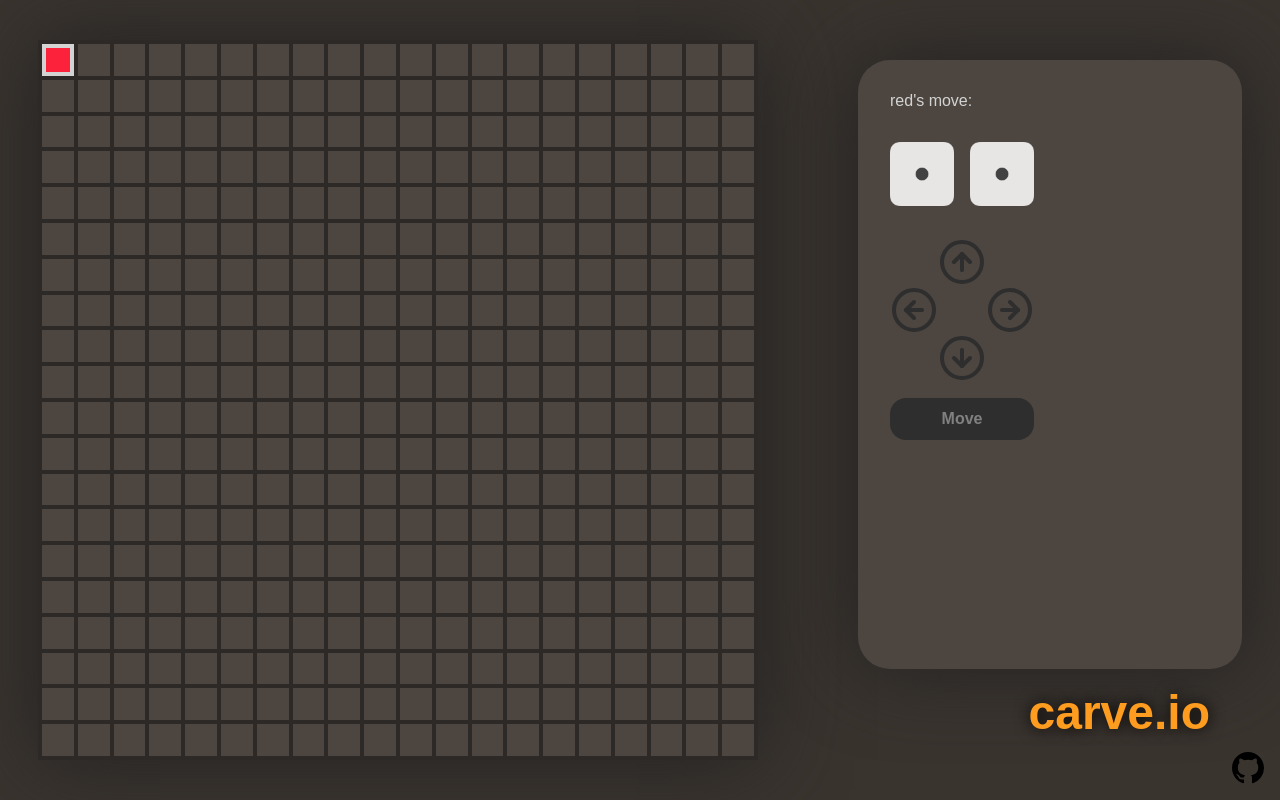
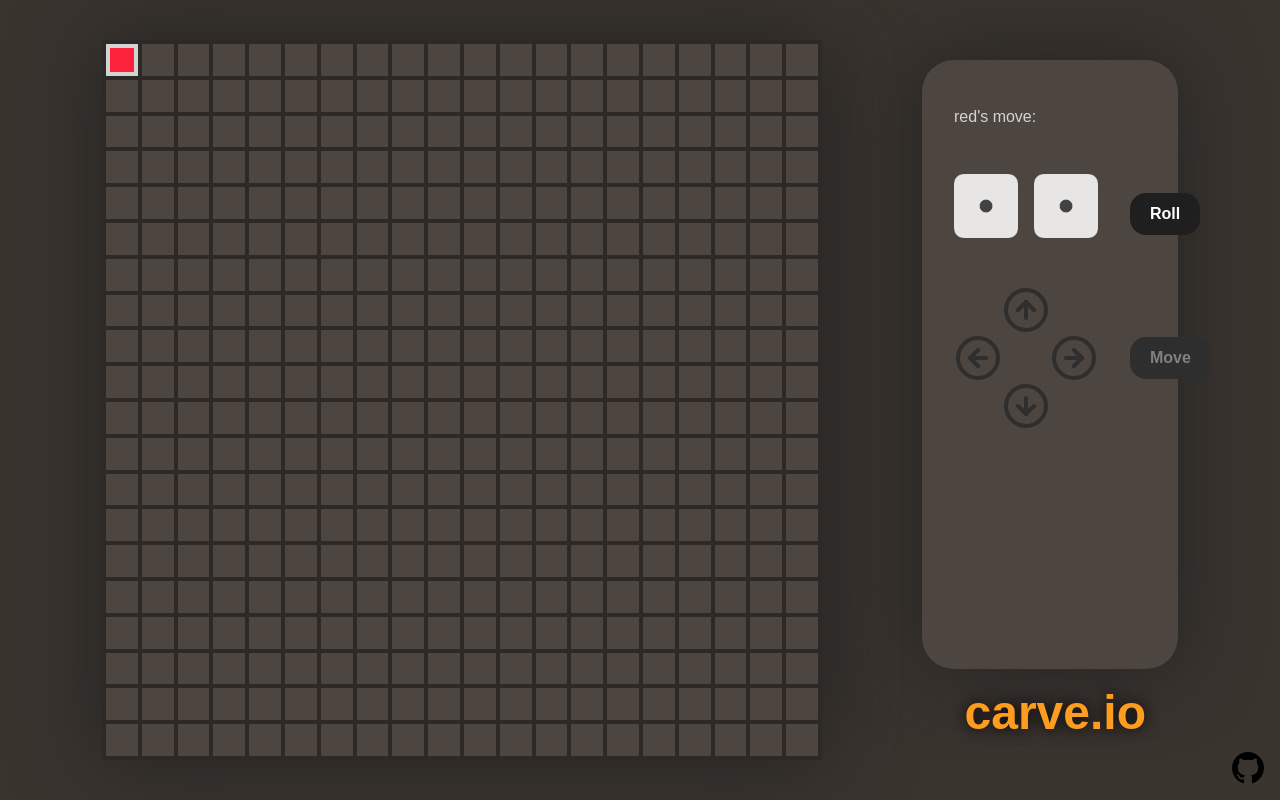
Before and after one commit to codicate/carve-io, a React (Create React App) app: page / in a window 1280 px wide. Both pictures are taken after a click on the button "Start". Built offline with nearby package versions, Linux system fonts and the light colour scheme; a web font is replaced by a local one.

Commit message:
dice roller working

```diff
--- a/src/components/Arrows.jsx
+++ b/src/components/Arrows.jsx
@@ -6,9 +6,17 @@ import {
 	FiArrowLeftCircle,
 	FiArrowRightCircle,
 } from 'react-icons/fi';
+import { useState, useEffect } from 'react';
 
-const Arrows = ({ setDirection }) => {
+const Arrows = ({ playerIndex, move, steps }) => {
+	const [direction, setDirection] = useState({ x: 0, y: 0 });
+
+	useEffect(() => {
+		setDirection({ x: 0, y: 0 });
+	}, [playerIndex]);
+
 	return (
+		<div>
 			<div id={s.arrows}>
 				<Button
 					styledAs="icon"
@@ -39,6 +47,13 @@ const Arrows = ({ setDirection }) => {
 					<FiArrowRightCircle />
 				</Button>
 			</div>
+			<Button
+				disabled={direction.x + direction.y === 0}
+				onClick={() => move('red', direction.x, direction.y, steps)}
+			>
+				Move
+			</Button>
+		</div>
 	);
 };
 
--- a/src/components/Dice.jsx
+++ b/src/components/Dice.jsx
@@ -1,11 +1,38 @@
 import s from './Dice.module.scss';
 import dice from '../assets/dice';
+import { useEffect, useState } from 'react';
+import Button from './Button';
 
-const Dice = ({ setSteps }) => {
+const Dice = ({ playerIndex, setSteps }) => {
+	const [dice1, setDice1] = useState(1);
+	const [dice2, setDice2] = useState(1);
+	const [isRolled, setIsRolled] = useState(false);
+
+	useEffect(() => {
+		setDice1(1);
+		setDice2(1);
+		setIsRolled(false);
+	}, [playerIndex]);
+
+	useEffect(() => {
+		setSteps(dice1 + dice2);
+	}, [dice1, dice2, setSteps]);
+
+	const roll = () => {
+		setDice1(Math.floor(Math.random() * 6) + 1);
+		setDice2(Math.floor(Math.random() * 6) + 1);
+		setIsRolled(true);
+	};
+
 	return (
-		<div id={s.dice}>
-			<img src={dice.dice1} alt="" />
-			<img src={dice.dice1} alt="" />
+		<div>
+			<div id={s.dice}>
+				<img src={dice[`dice${dice1}`]} alt="" />
+				<img src={dice[`dice${dice2}`]} alt="" />
+			</div>
+			<Button disabled={isRolled} onClick={roll}>
+				Roll
+			</Button>
 		</div>
 	);
 };
--- a/src/components/Game.jsx
+++ b/src/components/Game.jsx
@@ -17,7 +17,6 @@ const Game = () => {
 	const [players, setPlayers] = useState([]);
 	const [playerIndex, setPlayerIndex] = useState(0);
 	const [isMoving, setIsMoving] = useState(false);
-	const [direction, setDirection] = useState({ x: 0, y: 0 });
 	const [steps, setSteps] = useState(0);
 
 	const startGame = () => {
@@ -97,14 +96,8 @@ const Game = () => {
 							) : (
 								<div id={s.moveControl}>
 									<p id={s.status}>{playerColors[playerIndex]}'s move:</p>
-									<Dice {...{ setSteps }} />
-									<Arrows {...{ setDirection }} />
-									<Button
-										disabled={direction.x + direction.y === 0}
-										onClick={() => move('red', direction.x, direction.y, 5)}
-									>
-										Move
-									</Button>
+									<Dice {...{ playerIndex, setSteps }} />
+									<Arrows {...{ playerIndex, move, steps }} />
 								</div>
 							)}
 						</>
--- a/src/components/Game.module.scss
+++ b/src/components/Game.module.scss
@@ -32,25 +32,22 @@
 
 #controlContainer {
 	flex-grow: 1;
-	width: 30vw;
+	width: 20vw;
 	padding: 2rem;
 	background-color: #4d453f;
 	border-radius: 2rem;
 	box-shadow: 0 0 10vmin 0px #222;
 }
 
-#status {
-	margin: 0 0 1rem;
-}
-
 #moveControl {
 	display: flex;
-	width: min-content;
 	flex-direction: column;
-	align-items: flex-start;
-	gap: 1rem;
+	gap: 2rem;
 
-	& > button {
-		width: 9rem;
+	& > div {
+		display: flex;
+		align-items: center;
+		justify-content: space-between;
+		gap: 2rem;
 	}
 }
```
Lines whose indentation alone changed are shown as unchanged.
